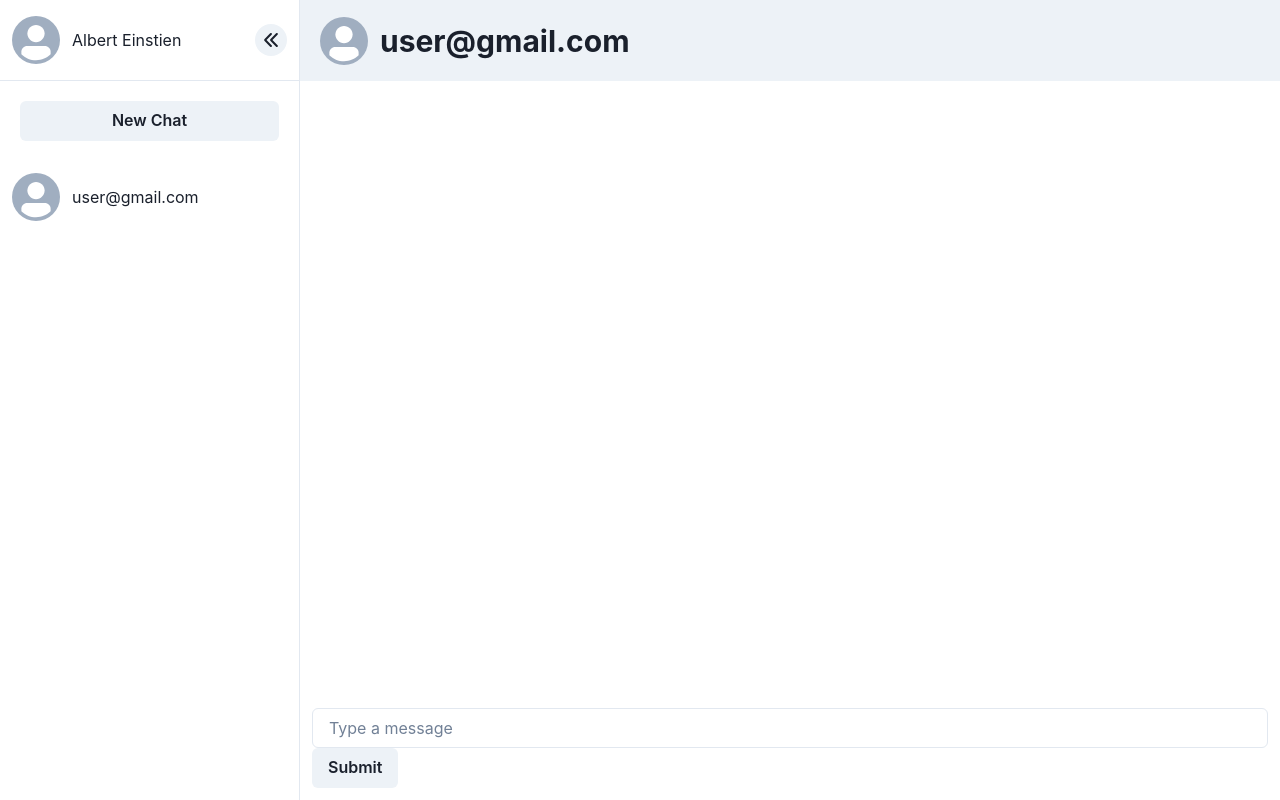
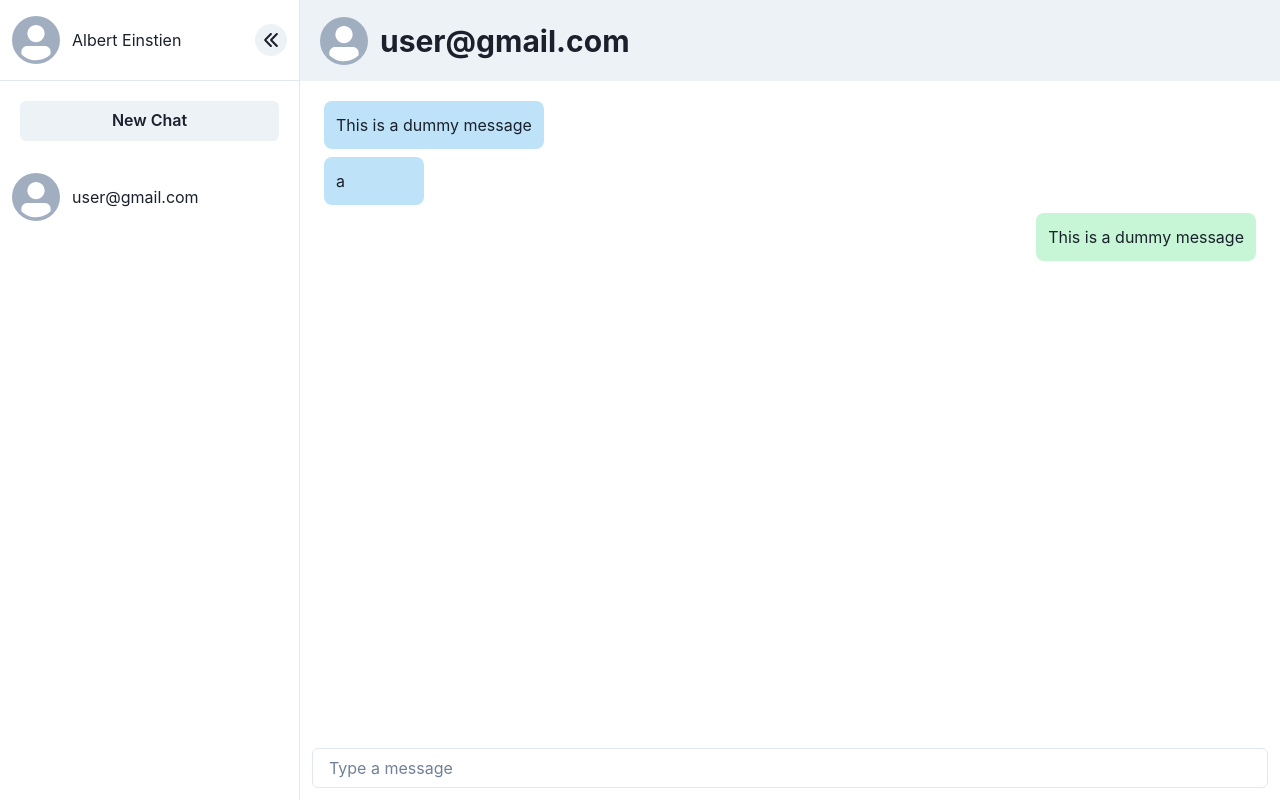
Before and after one commit to RickBr0wn/chat-app-firebase, a Next.js app: page /chat/1 in a window 1280 px wide. Built offline with nearby package versions, Linux system fonts and the light colour scheme.

Commit message:
completes UI

```diff
--- a/pages/chat/[id].tsx
+++ b/pages/chat/[id].tsx
@@ -22,14 +22,57 @@ export const Top: NextPage = () => {
 export const Bottom: NextPage = () => {
 	return (
 		<FormControl p={3}>
-			<Input placeholder='Type a message' />
-			<Button>Submit</Button>
+			<Input placeholder='Type a message' autoComplete='off' />
+			<Button type='submit' hidden>
+				Submit
+			</Button>
 		</FormControl>
 	)
 }
 
 export const Middle: NextPage = () => {
-	return <Flex flex={1}></Flex>
+	return (
+		<Flex
+			flex={1}
+			direction='column'
+			pt={4}
+			mx={5}
+			overflowX={'scroll'}
+			sx={{ scrollbarWidth: 'none' }}
+		>
+			<Flex
+				bg='blue.100'
+				w='fit-content'
+				minW={'100px'}
+				borderRadius='lg'
+				p={3}
+				m={1}
+			>
+				<Text>This is a dummy message</Text>
+			</Flex>
+			<Flex
+				bg='blue.100'
+				w='fit-content'
+				minW={'100px'}
+				borderRadius='lg'
+				p={3}
+				m={1}
+			>
+				<Text>a</Text>
+			</Flex>
+			<Flex
+				bg='green.100'
+				w='fit-content'
+				minW={'100px'}
+				borderRadius='lg'
+				p={3}
+				m={1}
+				alignSelf='flex-end'
+			>
+				<Text>This is a dummy message</Text>
+			</Flex>
+		</Flex>
+	)
 }
 
 const Chat: NextPage = () => {
--- a/pages/index.tsx
+++ b/pages/index.tsx
@@ -1,5 +1,7 @@
+import { Flex } from '@chakra-ui/react'
 import type { NextPage } from 'next'
 import Head from 'next/head'
+import Sidebar from '../components/Sidebar'
 
 const Home: NextPage = () => {
 	return (
@@ -9,6 +11,9 @@ const Home: NextPage = () => {
 				<meta name='description' content='Generated by create next app' />
 				<link rel='icon' href='/favicon.ico' />
 			</Head>
+			<Flex h={'100vh'}>
+				<Sidebar />
+			</Flex>
 		</div>
 	)
 }
```
